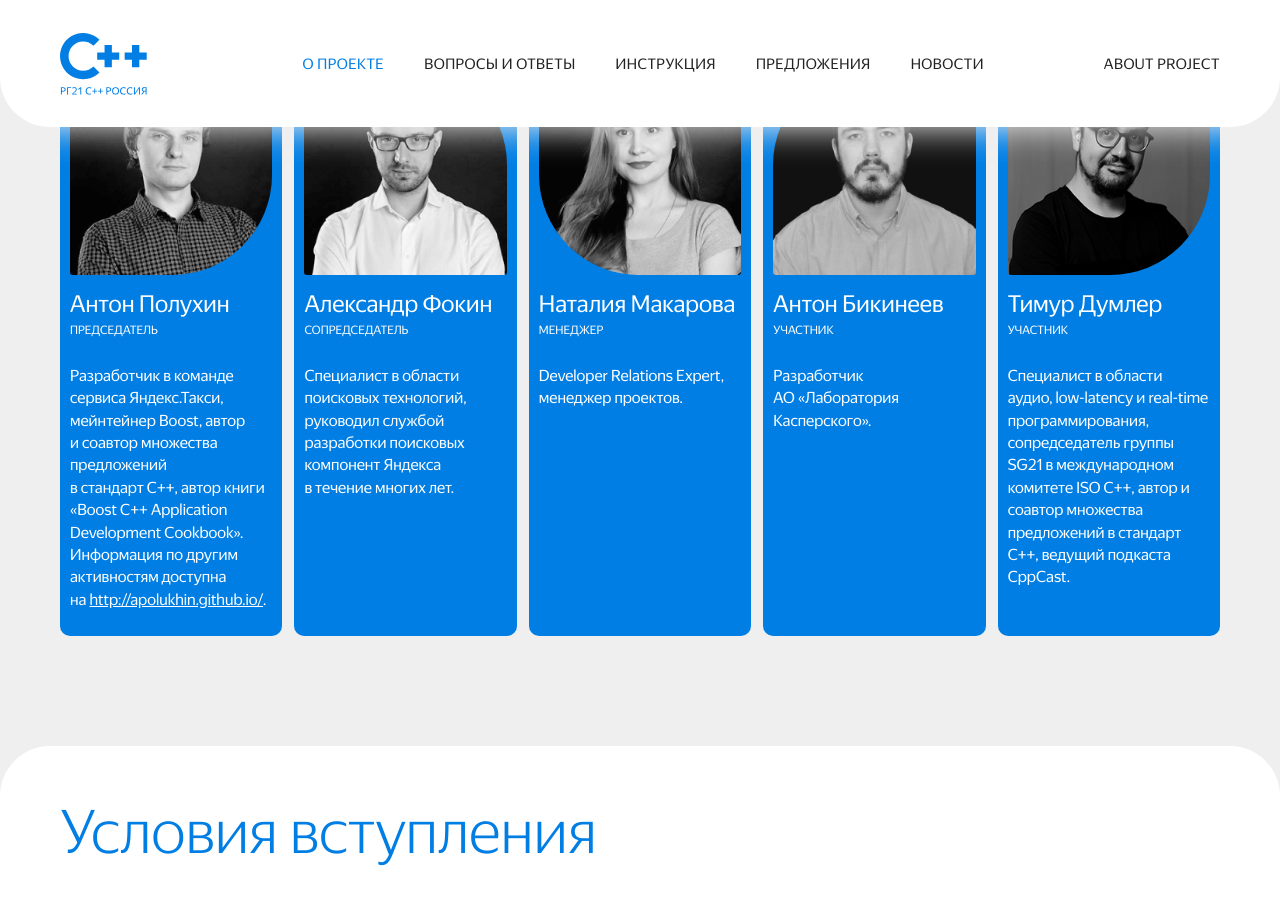
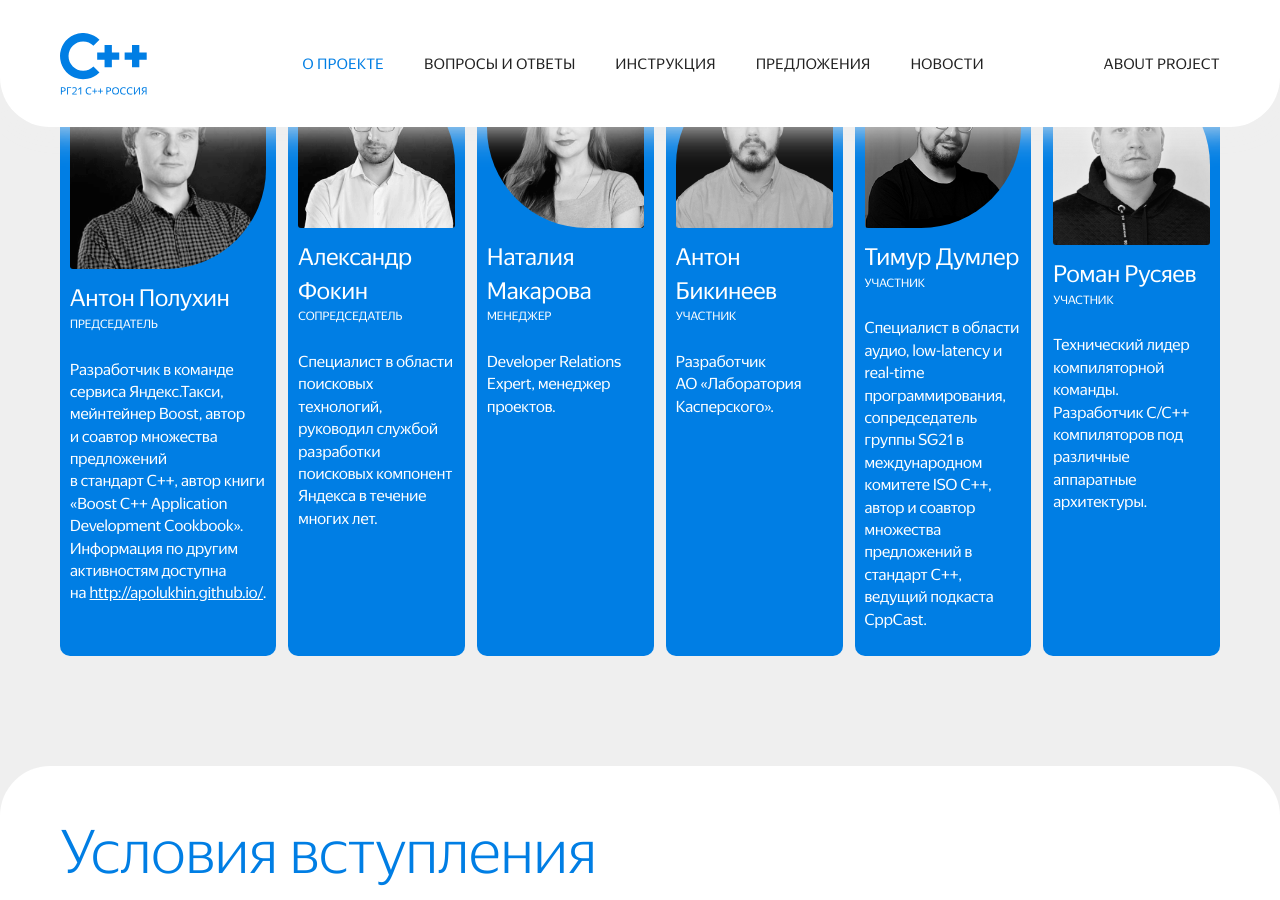
Before and after one commit to cpp-ru/cpp-ru.github.io, a Jekyll site: the page built from index.html, in a window 1280 px wide and 900 px high, scrolled down 1661 px. Built offline with Jekyll 4.4.1, drawn with Linux system fonts in a browser that asks for light colours.

Commit message:
Add info for Roman Rusyaev

```diff
--- a/_data/page_index.json
+++ b/_data/page_index.json
@@ -82,6 +82,12 @@
           "name": "Тимур Думлер",
           "position": "Участник",
           "text": "Специалист в области аудио, low-latency и real-time программирования, сопредседатель группы SG21 в международном комитете ISO C++, автор и соавтор множества предложений в стандарт С++, ведущий подкаста CppCast."
+        },
+        {
+          "slug": "rusyaev",
+          "name": "Роман Русяев",
+          "position": "Участник",
+          "text": "Технический лидер компиляторной команды. Разработчик C/C++ компиляторов под различные аппаратные архитектуры."
         }
       ]
     },
```
Also changed, not shown: assets/images/team/rusyaev.png (added), assets/images/team/rusyaev@2x.png (added).
